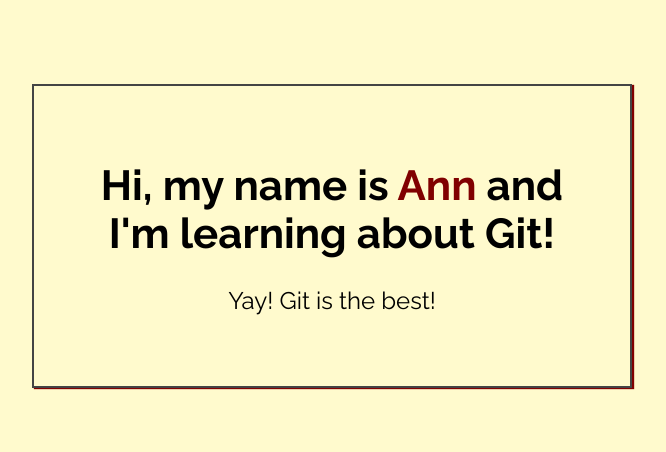
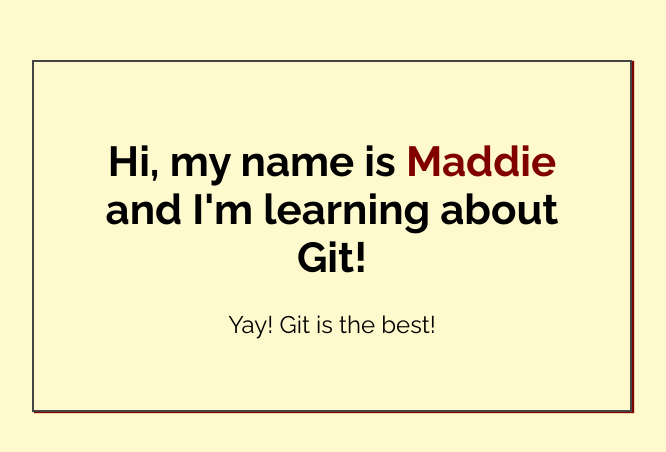
Before and after one commit to emelcee/my-first-repo, a plain HTML site: page index.html in a window 1280 px wide. Shown: the part 164-616 px from the top of the page, without its empty margins (308-974 px from the left). Drawn offline with Linux system fonts and the light colour scheme.

Commit message:
Added name to index.html

```diff
--- a/index.html
+++ b/index.html
@@ -14,7 +14,7 @@
 <body>
 
     <div class="greeting">
-        <h1>Hi, my name is <span class="highlight">Ann</span> and I'm learning about Git! </h1>
+        <h1>Hi, my name is <span class="highlight">Maddie</span> and I'm learning about Git! </h1>
 
         <p>Yay! Git is the best!</p>
     </div>
```
